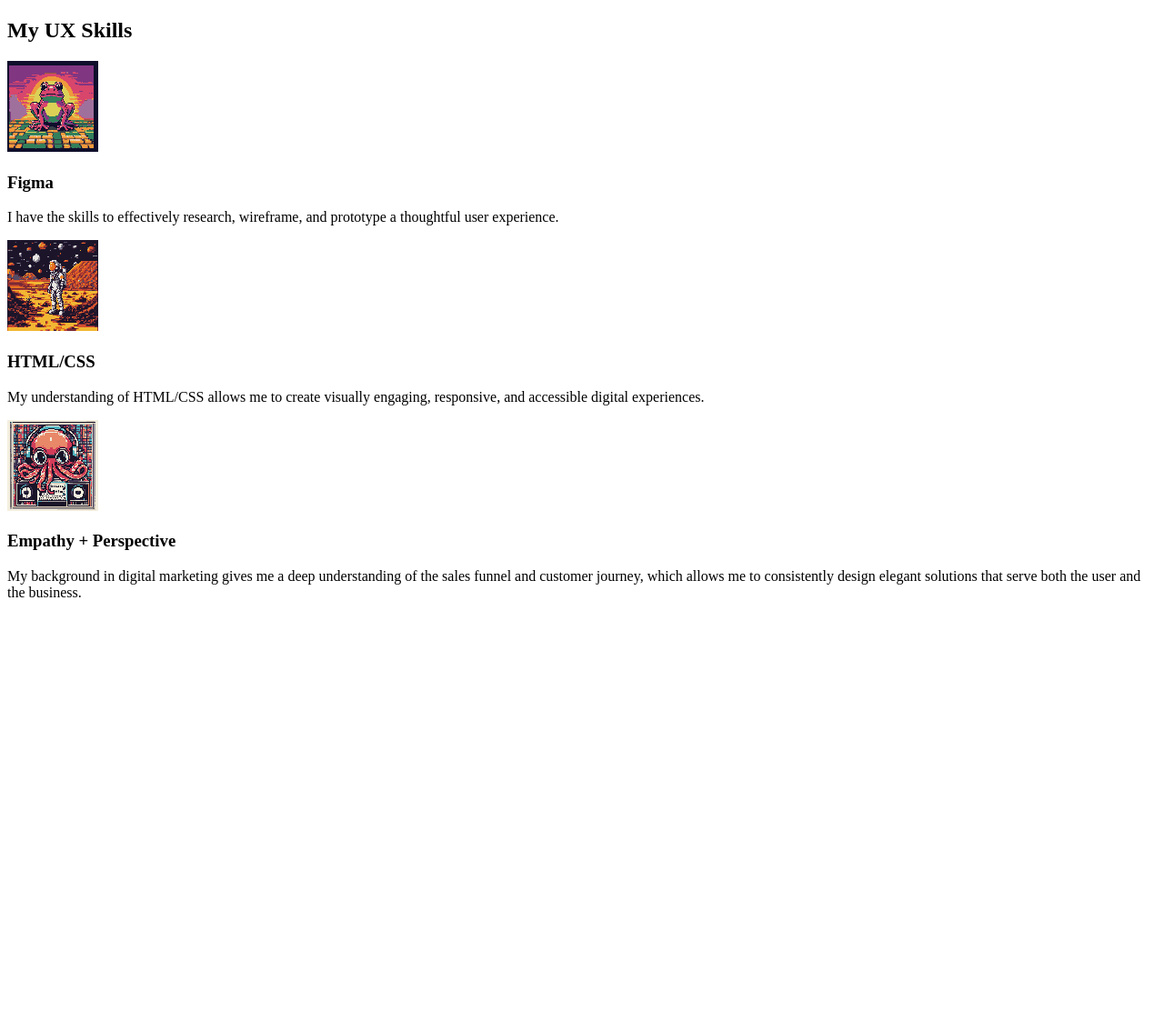
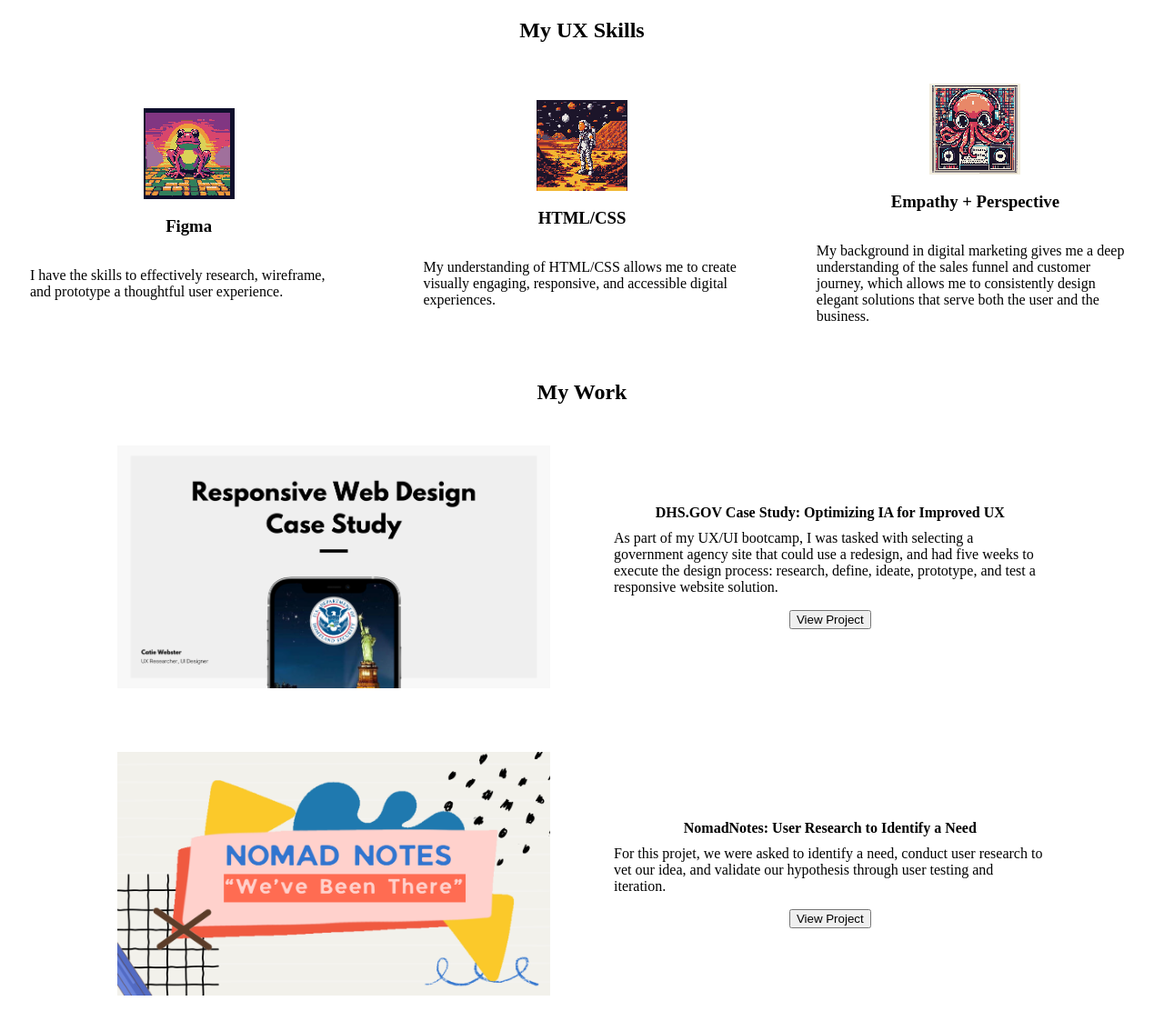
Before and after one commit to catiewebster/UX_UI_HW_18, a plain HTML site: page index.html in a window 1280 px wide. Shown: the top 1123 px of the page at 91% size. Before the commit the page ends 800 px from the top, so only its background shows below. Drawn offline with Linux system fonts and the light colour scheme.

Commit message:
Coded HTML+CSS

```diff
--- a/css/style.css
+++ b/css/style.css
@@ -0,0 +1,62 @@
+.mySkills {
+
+}
+
+.flexContainer {
+    display: flex;
+    flex-direction: row;
+    justify-content: space-between;
+    align-items: center;
+}
+
+.flexChild {
+    display: flex;
+    flex-direction: column;
+    justify-content: center;
+    width: 33%;
+    flex-wrap: wrap;
+    padding: 15px;
+    margin: 10px;
+}
+
+/* My Work Section Constructed using CSS Grid */
+.myWork {
+    /* Add any specific styles for the myWork section here */
+  }
+
+  .workGrid {
+    display: grid;
+    grid-template-columns: 1fr 1fr 1fr; /* Three columns with equal width */
+    grid-template-rows: auto; /* Automatically adjust row height based on content */
+    gap: 20px; /* Adjust the gap between grid items according to your design */
+    grid-template-areas:
+      "firstProject secondProject thirdProject"; /* Define named grid areas */
+  }
+
+  .project {
+    display: grid;
+    grid-template-columns: 1fr 1fr; /* Two columns for project image and details */
+    grid-template-rows: auto;
+    gap: 20px;
+  }
+
+  .projectImage {
+    grid-area: projectImage; /* Place the projectImage in the named area */
+  }
+
+  .projectDetails {
+    grid-area: projectDetails; /* Place the projectDetails in the named area */
+  }
+
+  /* Resize images to fit within the grid */
+  .project img {
+    max-width: 100%; /* Ensure images don't exceed the width of their container */
+    height: auto; /* Maintain the aspect ratio */
+  }
+
+  /* Additional styling for better visual representation */
+  .project h4 {
+    margin-top: 0;
+  }
+
+  /* Add any other styles based on your design */
--- a/index.html
+++ b/index.html
@@ -1,30 +1,75 @@
 <!DOCTYPE html>
+<html>
 <head>
+      <link rel="stylesheet" href="style.css">
     <title>
         My Skills
     </title>
 </head>
 <body>
-
+ <!--  My UX Skills section coded using CSS flex -->
     <section class="mySkills">
         <h1>My UX Skills</h1>
         <div class="flexContainer">
             <div class="flexChild">
-                <img src="../UX_UI_HW_18/Images/Froggy1.png" alt="Froggy on Drugs">
+                <img src="/Images/Froggy1.png" alt="Froggy on Drugs">
                 <h3>Figma</h3>
                 <p>I have the skills to effectively research, wireframe, and prototype a thoughtful user experience. </p>
             </div>
             <div class="flexChild">
-                <img src="../UX_UI_HW_18/Images/martian1.png" alt="Martian Man">
+                <img src="/Images/martian1.png" alt="Martian Man">
                 <h3>HTML/CSS</h3>
                 <p>My understanding of HTML/CSS allows me to create visually engaging, responsive, and accessible digital experiences. </p>
             </div>
             <div class="flexChild">
-                <img src="../UX_UI_HW_18/Images/Octopus1.png" alt="The DJ Is an Octopus">
+                <img src="/Images/Octopus1.png" alt="The DJ Is an Octopus">
                 <h3>Empathy + Perspective</h3>
                 <p>My background in digital marketing gives me a deep understanding of the sales funnel and customer journey, which allows me to consistently design elegant solutions that serve both the user and the business.</p>
             </div>
         </div>
     </section>
 
+    <section class="myWork">
+        <h1>My Work</h1>
+        <div class="workGrid">
+            <!--First Project-->
+            <div class="project">
+                <div class="projectImage">
+                <img src="Images/Project 1 Image.png">
+                </div>
+                <div class="projectDetails">
+                    <h4>DHS.GOV Case Study: Optimizing IA for Improved UX</h4>
+                    <p>As part of my UX/UI bootcamp, I was tasked with selecting a government agency site that could use a redesign, and had five weeks to execute the design process: research, define, ideate, prototype, and test a responsive website solution.</p>
+                    <button>View Project</button>
+                </div>
+            </div>
+            <!--Second Project-->
+            <div class="project">
+                <div class="projectImage">
+                    <img src="Images/Project 2 Image.png">
+                </div>
+                <div class="projectDetails">
+                    <h4>NomadNotes: User Research to Identify a Need</h4>
+                    <p>For this projet, we were asked to identify a need, conduct user research to vet our idea, and validate our hypothesis through user testing and iteration.</p>
+                    <button>View Project</button>
+                </div>
+            </div>
+             <!--Third Project-->
+             <div class="project">
+                <div class="projectImage">
+                    <img src="Images/Project 3 Image.png">
+                </div>
+                <div class="projectDetails">
+                    <h4>Plant Parenthood: Rapid Ideations and Protoying in Practice</h4>
+                    <p>Working in a small group, we we required to come up with an idea for an app that solved a user need, conduct thorough research, define the problem, ideate, prototype and test our solution.</p>
+                    <button>View Project</button>
+                </div>
+            </div>
+        </div>
+
+        <h3>View All Projects</h3>
+
+    </section>
+
 </body>
+</html>
--- /dev/null
+++ b/style.css
@@ -0,0 +1,122 @@
+.mySkills {
+
+}
+
+.mySkills h1 {
+    text-align: center;
+}
+
+
+.flexContainer {
+    display: flex;
+    flex-direction: row;
+    justify-content: space-between;
+
+
+}
+
+.flexChild {
+    width: 30%;
+    box-sizing: border-box;
+    padding: 15px;
+    margin: 10px;
+    display: flex;
+    flex-wrap: wrap;
+    flex-direction: column;
+    align-items: center;
+    justify-content: center;
+}
+
+/* My Work Section Constructed using CSS Grid */
+.myWork {
+
+    }
+
+    .myWork h1 {
+        text-align: center;
+    }
+
+    .workGrid {
+        display: grid;
+        justify-content: start;
+        height: fit-content;
+        align-content: center;
+        grid-template-rows: auto auto auto;
+        gap: 20px; /* Adjust the gap between grid items according to your design */
+    }
+
+    .project {
+        display: flex;
+        flex-direction: row;
+        flex-wrap: wrap;
+        justify-content: center;
+        gap: 20px;
+    }
+
+    .projectImage {
+        width: 40%;
+        box-sizing: border-box;
+        padding: 15px;
+        margin: 10px;
+        display: flex;
+        flex-wrap: wrap;
+        flex-direction: column;
+        align-items: center;
+        justify-content: center;
+    }
+
+    .projectDetails {
+        width: 40%;
+        box-sizing: border-box;
+        padding: 15px;
+        margin: 10px;
+        display: flex;
+        flex-wrap: wrap;
+        flex-direction: column;
+        align-items: center;
+        justify-content: center;
+    }
+
+  /* Resize images to fit within the grid */
+    .project img {
+        max-width: 100%; /* Ensure images don't exceed the width of their container */
+        height: auto; /* Maintain the aspect ratio */
+    }
+
+  /* Additional styling for better visual representation */
+    .project h4 {
+        margin-top: 0;
+        margin-bottom: 10px; /* Add margin to separate the heading and the paragraph */
+    }
+
+    .project p {
+        margin-top: 0; /* Remove default top margin for paragraphs */
+    }
+
+
+
+  .myWork h3 {
+    margin-top: 20px;
+    text-align: center;
+    margin-bottom: 50px;
+  }
+  /* Add any other styles based on your design */
+
+  @media only screen and (max-width: 600px) {
+    /* Flex container styles for mobile views */
+    .flexContainer {
+      flex-direction: column;
+    }
+
+    /* Flex children styles for mobile views */
+    .flexChild {
+      width: 100%;
+    }
+
+    /* Grid container styles for mobile views */
+    .workGrid {
+      grid-template-rows: auto auto auto; /* Auto-sized rows for each project */
+      grid-template-columns: 1fr; /* Single column for mobile views */
+    }
+
+  }
```
Also changed, not shown: Images/Project 1 Image.png (added), Images/Project 2 Image.png (added), Images/Project 3 Image.png (added), 1 other file.
